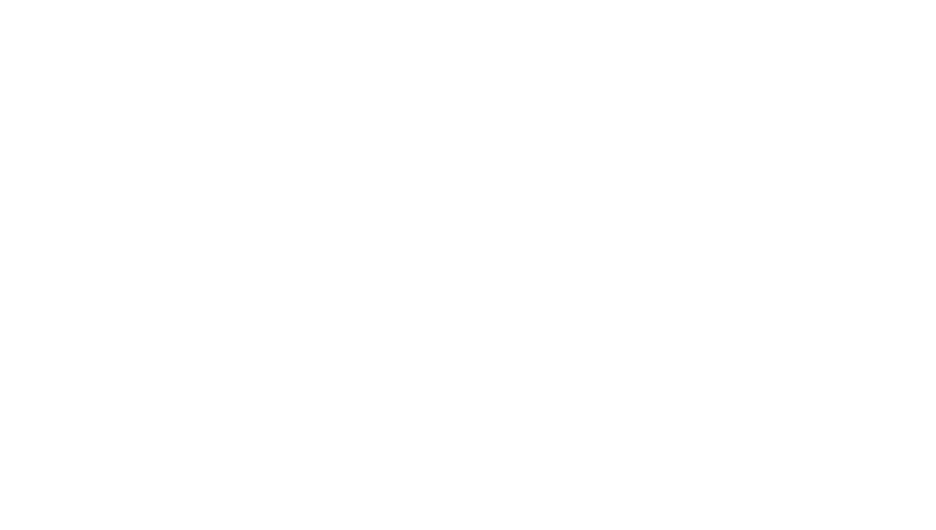
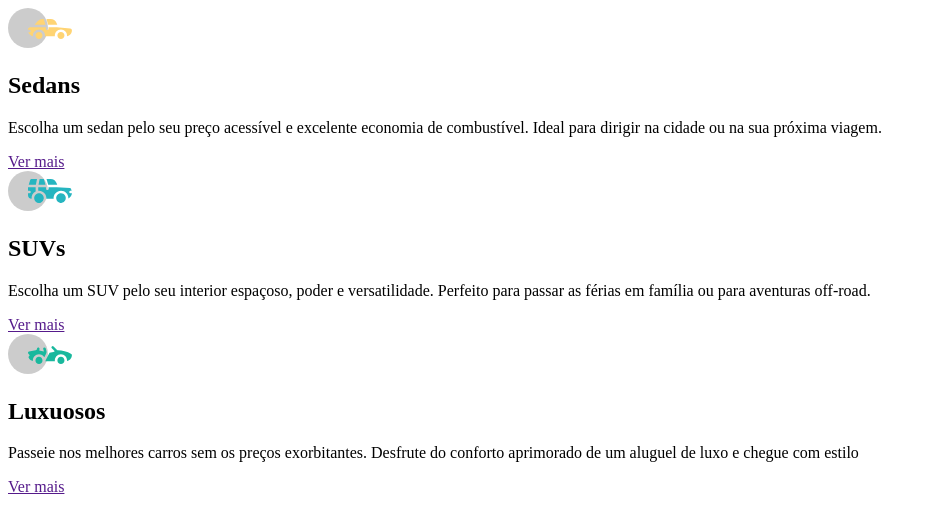
Before and after one commit to igorandradecavalcante/Carros, a plain HTML site: page index.html in a window 1280 px wide. Shown: the whole page, without its empty margins (0-936 px from the left). Drawn offline with Linux system fonts and the light colour scheme.

Commit message:
html finalizado

```diff
--- a/index.html
+++ b/index.html
@@ -9,22 +9,22 @@
 <body>
     <main>
         <section class="sedans">
-            <img src="" alt="">
-            <h2></h2>
-            <p></p>
-            <a href=""></a>
+            <img src="./imagens/icon-sedans.svg" alt="Carro sedan">
+            <h2>Sedans</h2>
+            <p>Escolha um sedan pelo seu preço acessível e excelente economia de combustível. Ideal para dirigir na cidade ou na sua próxima viagem.</p>
+            <a href="">Ver mais</a>
         </section>
         <section class="suvs">
-            <img src="" alt="">
-            <h2></h2>
-            <p></p>
-            <a href=""></a>
+            <img src="./imagens/icon-suvs.svg" alt="Carro suv">
+            <h2>SUVs</h2>
+            <p>Escolha um SUV pelo seu interior espaçoso, poder e versatilidade. Perfeito para passar as férias em família ou para aventuras off-road.</p>
+            <a href="">Ver mais</a>
         </section>
         <section class="luxuosos">
-            <img src="" alt="">
-            <h2></h2>
-            <p></p>
-            <a href=""></a>
+            <img src="./imagens/icon-luxury.svg" alt="Carro de luxo">
+            <h2>Luxuosos</h2>
+            <p>Passeie nos melhores carros sem os preços exorbitantes. Desfrute do conforto aprimorado de um aluguel de luxo e chegue com estilo</p>
+            <a href="">Ver mais</a>
         </section>
     </main>
 </body>
```
